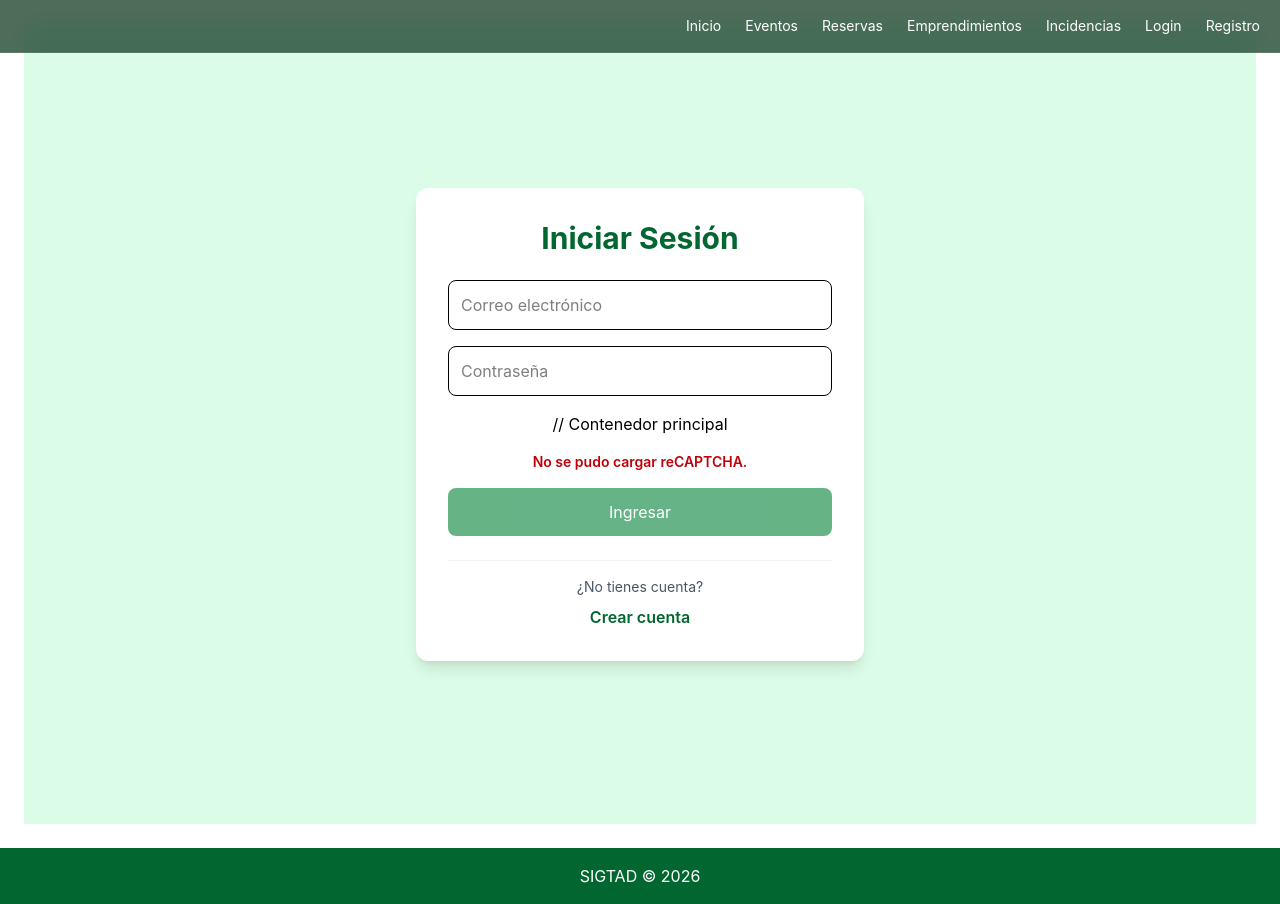
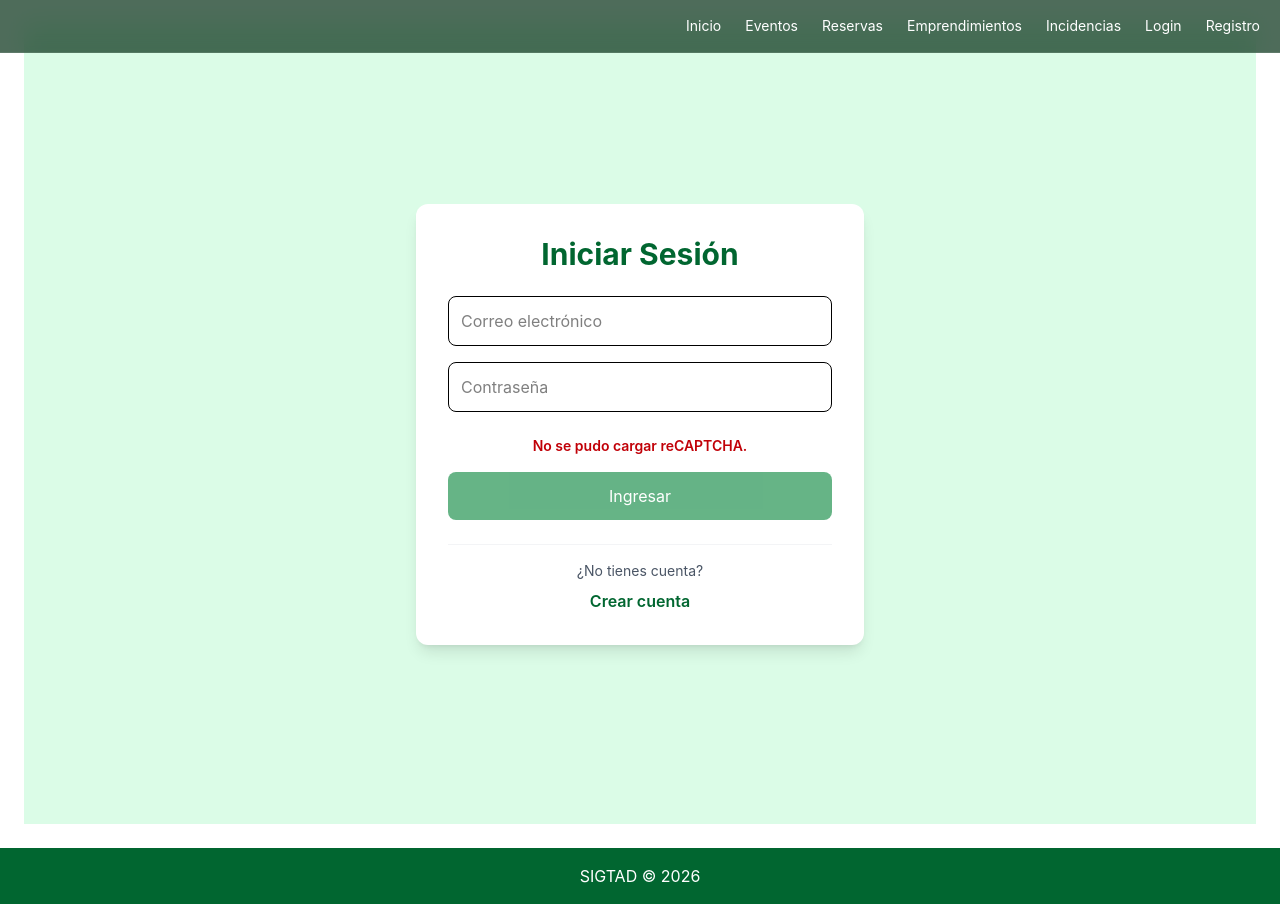
Before and after one commit to WenVZ/Proyecto-1-Programaci-n-IV, a React (Vite) app: page /login in a window 1280 px wide. Built offline with nearby package versions, Linux system fonts and the light colour scheme; no server answers.

Commit message:
elimine un error de un comentario

```diff
--- a/src/components/Recaptcha.jsx
+++ b/src/components/Recaptcha.jsx
@@ -258,7 +258,7 @@ function Recaptcha({ onChange }) {
   // Lo que muestra el componente
   return (
 
-    <div className="flex flex-col items-center gap-2">    // Contenedor principal
+    <div className="flex flex-col items-center gap-2">
 
 
       <div ref={containerRef} />
```
